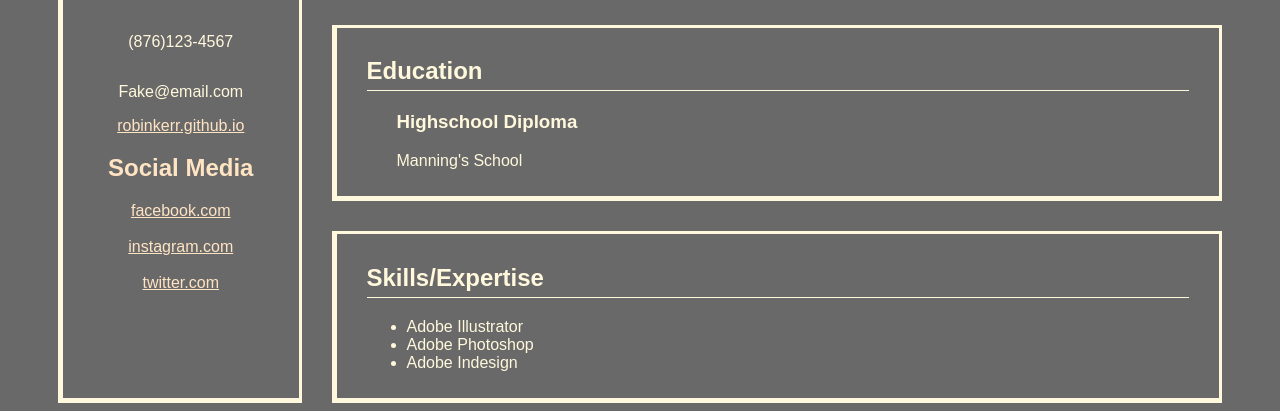
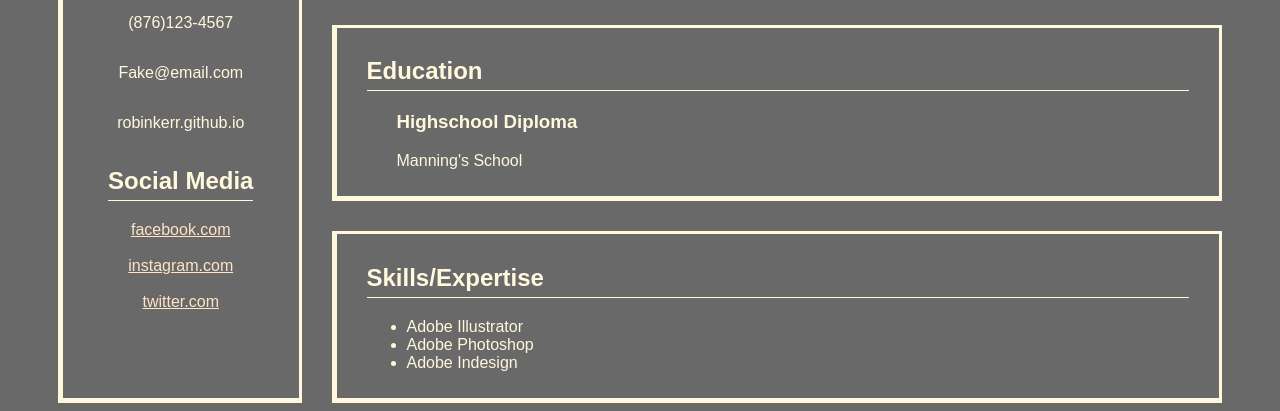
Before and after one commit to RobinKerr/RobinKerr.github.io, a plain HTML site: page index.html in a window 1280 px wide. Shown: the part 640-1051 px from the top of the page. Drawn offline with Linux system fonts and the light colour scheme.

Commit message:
Update index.html
Changed back the website link to just normal text

```diff
--- a/index.html
+++ b/index.html
@@ -14,7 +14,7 @@
                 <h2>Contact</h2>
                 <p>(876)123-4567</p>
                 <p>Fake@email.com</p>
-                <a href="https://robinkerr.github.io/">robinkerr.github.io<a>
+                <p>robinkerr.github.io</p>
                 <h2>Social Media</h2>
                 <a href="https://www.facebook.com/" target="_blank">facebook.com</a>
                 <br>
```
